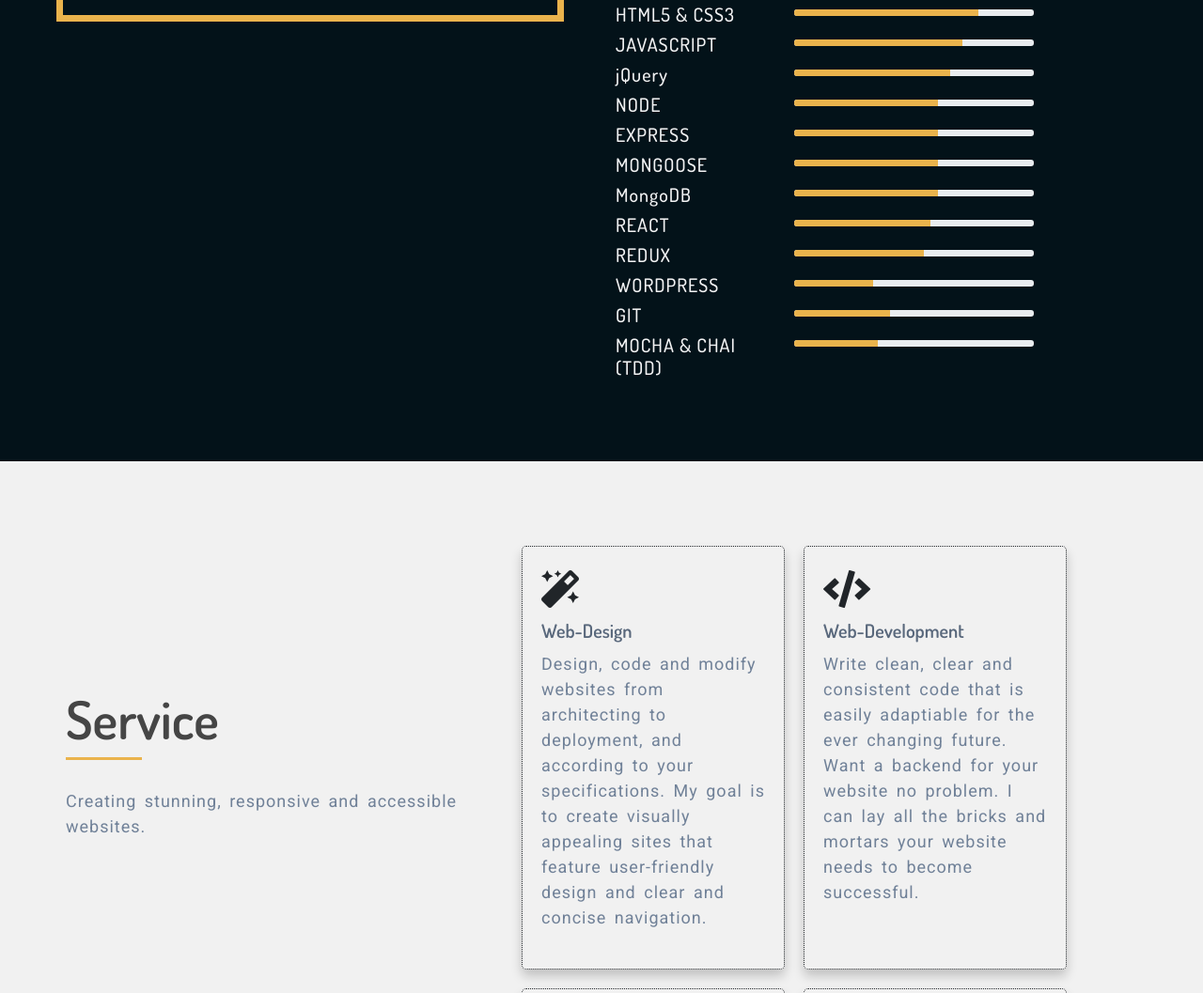
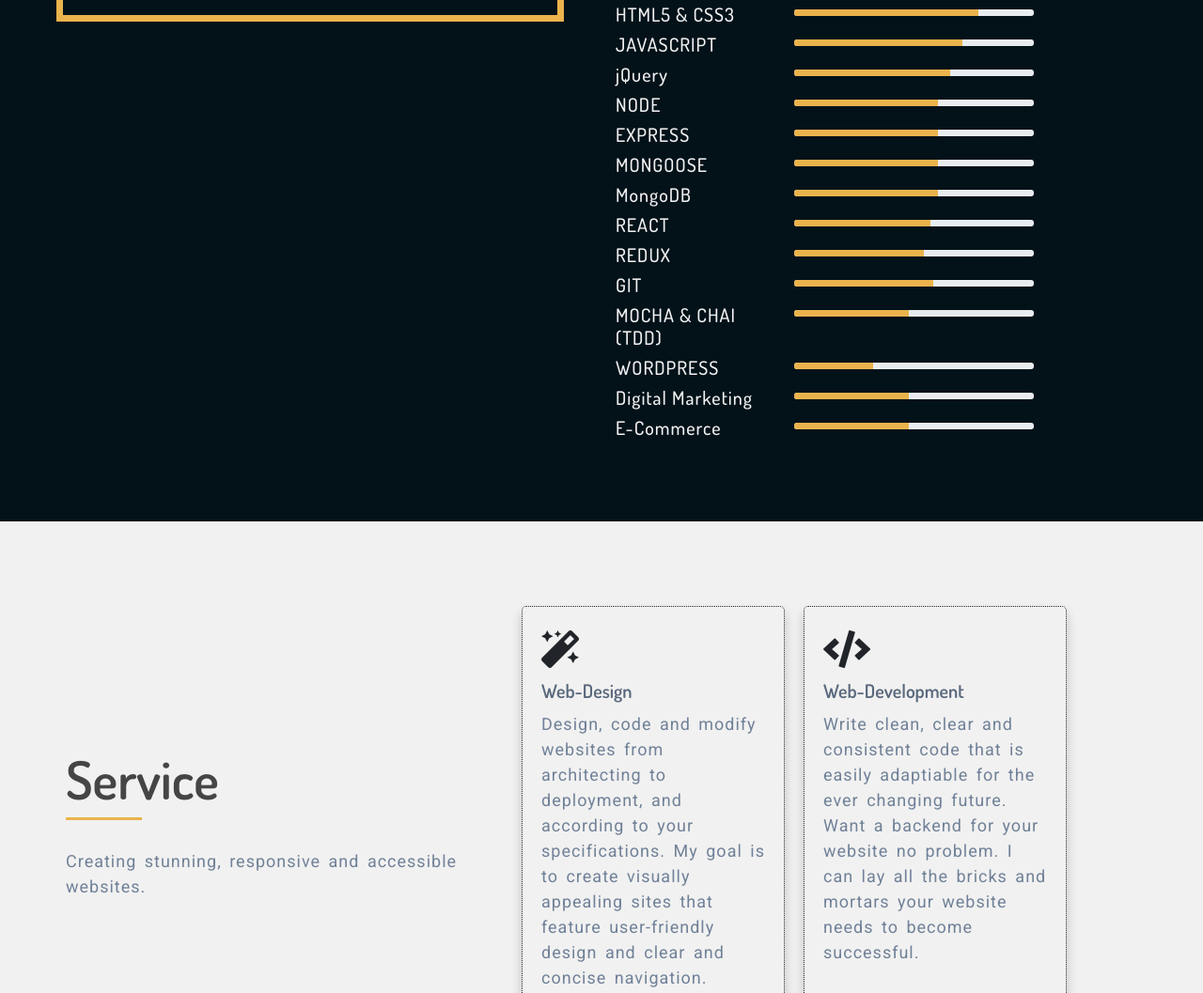
Before and after one commit to kimura-dev1297/mock-one, a plain HTML site: page index.html in a window 1280 px wide. Shown: the part 1472-2529 px from the top of the page at 94% size. Drawn offline with nearby package versions, Linux system fonts and the light colour scheme.

Commit message:
added skills to skills section

```diff
--- a/index.html
+++ b/index.html
@@ -195,6 +195,33 @@
 									</div>
 								</div>
 
+
+								<div class="row single_skill">
+									<div class="col-sm-4">
+										<h5>GIT</h5>
+									</div>
+									<div class="col-sm-6">
+										<div class="skill_full">
+											<div class="git_skills">
+
+											</div>
+										</div>
+									</div>
+								</div>
+
+
+								<div class="row single_skill">
+									<div class="col-sm-4">
+										<h5>MOCHA & CHAI (TDD)</h5>
+									</div>
+									<div class="col-sm-6">
+										<div class="skill_full">
+											<div class="tdd_skills">
+
+											</div>
+										</div>
+									</div>
+								</div>
 								<div class="row single_skill">
 									<div class="col-sm-4">
 										<h5>WORDPRESS</h5>
@@ -210,20 +237,7 @@
 
 								<div class="row single_skill">
 									<div class="col-sm-4">
-										<h5>GIT</h5>
-									</div>
-									<div class="col-sm-6">
-										<div class="skill_full">
-											<div class="git_skills">
-
-											</div>
-										</div>
-									</div>
-								</div>
-
-								<div class="row single_skill">
-										<div class="col-sm-4">
-											<h5>MOCHA & CHAI (TDD)</h5>
+										<h5>Digital Marketing</h5>
 									</div>
 									<div class="col-sm-6">
 										<div class="skill_full">
@@ -233,7 +247,18 @@
 										</div>
 									</div>
 								</div>
+								<div class="row single_skill">
+									<div class="col-sm-4">
+										<h5>E-Commerce</h5>
+									</div>
+									<div class="col-sm-6">
+										<div class="skill_full">
+											<div class="tdd_skills">
 
+											</div>
+										</div>
+									</div>
+								</div>
 						</div>
 					</div>
 				</div>
@@ -313,7 +338,7 @@
 				<div class="single_project col-md-6 col-sm-6">
 					<img src="images/react-app1.jpg" alt="video school image" />
 					<h2 class="project_title text-uppercase">Video School</h2>
-					<P class="lead project_description">Video School is an online video tutorial app where users can create, sell and purchase online video courses.  I find online videos an amazing source of information, the future of learning in fact. So I combined my love for this type of learning with the inherit good it does for it's users and decided it was a good app to spend time on.</P>
+					<P class="lead project_description">Video School is an online video tutorial app where users can create, sell and purchase online video courses.  I find online videos an amazing source of information, the future of learning in fact, so I combined my love for this type of learning with the inherit good it does for it's users and decided it was a good app to devote my time developing.</P>
 					<P class="lead project_description">Built with: React, Redux, Node.js, Express, MongoDB, HTML5 & CSS3</P>
 					<P class="lead project_description">Tools: Git, mLab, Netlify, Heroku, TravisCI, Mocha/Chai</P>
 					<div class="project_tools">
@@ -325,7 +350,7 @@
 					</div>
 					<div class="overlay">
 						<ul>
-							<li><a href="#">Video</a></li>
+							<li><a href="#">Live</a></li>
 							<li><a href="https://github.com/kimura-dev1297/video-school-react-client">Code</a></li>
 						</ul>
 					</div>
--- a/style.css
+++ b/style.css
@@ -402,14 +402,14 @@ body {
 
 .about_me .skills_section .skills_bar .single_skill .skill_full .git_skills {
 	background: #EAB34C;
-	width: 40%;
+	width: 58%;
 	height: 7px;
 	border-radius: 3px 0px 0px 3px;
 }
 
 .about_me .skills_section .skills_bar .single_skill .skill_full .tdd_skills {
 	background: #EAB34C;
-	width: 35%;
+	width: 48%;
 	height: 7px;
 	border-radius: 3px 0px 0px 3px;
 }
```
Lines whose indentation alone changed are shown as unchanged.
